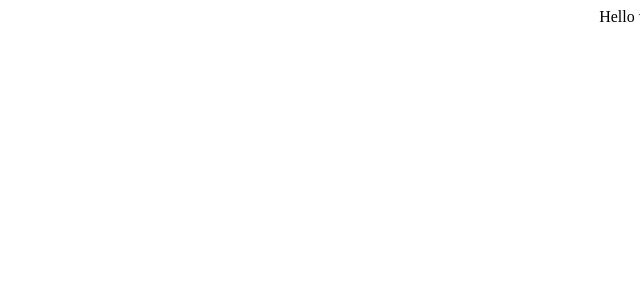
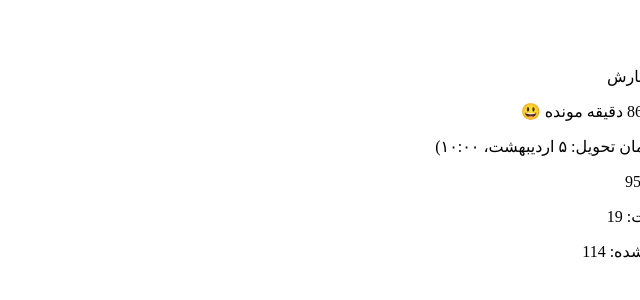
Before and after one commit to merajparsazad/modern-fastfood, a React (Vite) app: page /order/1 in a window 1280 px wide. Shown: the top 300 px of the page, without its empty margins (640-1280 px from the left). Built offline with nearby package versions, Linux system fonts and the light colour scheme.

Commit message:
Set up routing, site pages, and utility functions
- Set up React Router and main site pages
- Added fake orders data for testing
- Created reusable utility functions: formatDate and calcMinutesLeft

```diff
--- a/package.json
+++ b/package.json
@@ -11,7 +11,8 @@
   },
   "dependencies": {
     "react": "^19.1.1",
-    "react-dom": "^19.1.1"
+    "react-dom": "^19.1.1",
+    "react-router-dom": "^7.8.2"
   },
   "devDependencies": {
     "@eslint/js": "^9.34.0",
--- a/src/App.jsx
+++ b/src/App.jsx
@@ -1,5 +1,20 @@
+import { createBrowserRouter, RouterProvider } from "react-router-dom";
+import Home from "./ui/Home";
+import Menu from "./features/menu/Menu";
+import Cart from "./features/cart/Cart";
+import CreateOrder from "./features/order/CreateOrder";
+import Order from "./features/order/Order";
+
+const router = createBrowserRouter([
+  { path: "/", element: <Home /> },
+  { path: "/menu", element: <Menu /> },
+  { path: "/cart", element: <Cart /> },
+  { path: "/order/new", element: <CreateOrder /> },
+  { path: "/order/:orderId", element: <Order /> },
+]);
+
 function App() {
-  return <div>Hello world</div>;
+  return <RouterProvider router={router} />;
 }
 
 export default App;
--- /dev/null
+++ b/src/features/cart/Cart.jsx
@@ -0,0 +1,45 @@
+import { Link } from 'react-router-dom';
+
+const fakeCart = [
+  {
+    pizzaId: 12,
+    name: 'مدیترانه‌ای',
+    quantity: 2,
+    unitPrice: 16,
+    totalPrice: 32,
+  },
+  {
+    pizzaId: 6,
+    name: 'سبزیجات',
+    quantity: 1,
+    unitPrice: 13,
+    totalPrice: 13,
+  },
+  {
+    pizzaId: 11,
+    name: 'قارچ و اسفناج',
+    quantity: 1,
+    unitPrice: 15,
+    totalPrice: 15,
+  },
+];
+
+function Cart() {
+  const cart = fakeCart;
+  console.log(cart);
+
+  return (
+    <div>
+      <Link to="/menu">&larr; برگشت به منو</Link>
+
+      <h2>سبد خرید, اسم یوزر</h2>
+
+      <div>
+        <Link to="/order/new">سفارش</Link>
+        <button>پاک کردن</button>
+      </div>
+    </div>
+  );
+}
+
+export default Cart;
--- /dev/null
+++ b/src/features/menu/Menu.jsx
@@ -0,0 +1,5 @@
+function Menu() {
+  return <h1>منو</h1>;
+}
+
+export default Menu;
--- /dev/null
+++ b/src/features/order/CreateOrder.jsx
@@ -0,0 +1,80 @@
+// import { useState } from "react";
+
+// const isValidPhone = (str) =>
+//   /^\+?\d{1,4}?[-.\s]?\(?\d{1,3}?\)?[-.\s]?\d{1,4}[-.\s]?\d{1,4}[-.\s]?\d{1,9}$/.test(
+//     str
+//   );
+
+const fakeCart = [
+  {
+    pizzaId: 12,
+    name: "مدیترانه‌ای",
+    quantity: 2,
+    unitPrice: 16,
+    totalPrice: 32,
+  },
+  {
+    pizzaId: 6,
+    name: "سبزیجات",
+    quantity: 1,
+    unitPrice: 13,
+    totalPrice: 13,
+  },
+  {
+    pizzaId: 11,
+    name: "قارچ و اسفناج",
+    quantity: 1,
+    unitPrice: 15,
+    totalPrice: 15,
+  },
+];
+
+function CreateOrder() {
+  // const [withPriority, setWithPriority] = useState(false);
+  const cart = fakeCart;
+  console.log(cart);
+
+  return (
+    <div>
+      <h2>میخوای سفارش بدی؟ بزن بریم!</h2>
+
+      <form>
+        <div>
+          <label>اسم</label>
+          <input type="text" name="customer" required />
+        </div>
+
+        <div>
+          <label>شماره موبایل</label>
+          <div>
+            <input type="tel" name="phone" required />
+          </div>
+        </div>
+
+        <div>
+          <label>ادرس</label>
+          <div>
+            <input type="text" name="address" required />
+          </div>
+        </div>
+
+        <div>
+          <input
+            type="checkbox"
+            name="priority"
+            id="priority"
+            // value={withPriority}
+            // onChange={(e) => setWithPriority(e.target.checked)}
+          />
+          <label htmlFor="priority">میخوای سفارشت تو اولویت باشه؟</label>
+        </div>
+
+        <div>
+          <button>سفارش</button>
+        </div>
+      </form>
+    </div>
+  );
+}
+
+export default CreateOrder;
--- /dev/null
+++ b/src/features/order/Order.jsx
@@ -0,0 +1,81 @@
+// Test ID: IIDSAT
+
+import { calcMinutesLeft, formatDate } from "../../utils/helpers";
+
+const order = {
+  id: "ABCDEF",
+  customer: "معراج",
+  phone: "09919391440",
+  address: "البرز - کرج - جهانشهر",
+  priority: true,
+  estimatedDelivery: "2027-04-25T10:00:00",
+  cart: [
+    {
+      pizzaId: 7,
+      name: "ناپولی",
+      quantity: 3,
+      unitPrice: 16,
+      totalPrice: 48,
+    },
+    {
+      pizzaId: 5,
+      name: "شیکاگو",
+      quantity: 2,
+      unitPrice: 16,
+      totalPrice: 32,
+    },
+    {
+      pizzaId: 3,
+      name: "نیویورک",
+      quantity: 1,
+      unitPrice: 15,
+      totalPrice: 15,
+    },
+  ],
+  position: "35.840,51.010",
+  orderPrice: 95,
+  priorityPrice: 19,
+};
+
+function Order() {
+  const {
+    // id,
+    status,
+    priority,
+    priorityPrice,
+    orderPrice,
+    estimatedDelivery,
+    // cart,
+  } = order;
+  const deliveryIn = calcMinutesLeft(estimatedDelivery);
+
+  return (
+    <div>
+      <div>
+        <h2>Status</h2>
+
+        <div>
+          {priority && <span>اولویت</span>}
+          <span>{status} سفارش</span>
+        </div>
+      </div>
+
+      <div>
+        <p>
+          {deliveryIn >= 0
+            ? `فقط ${calcMinutesLeft(estimatedDelivery)} دقیقه مونده 😃`
+            : "سفارش به دستتون رسیده"}
+        </p>
+        <p>(میانگین زمان تحویل: {formatDate(estimatedDelivery)})</p>
+      </div>
+
+      <div>
+        <p>بهای پیتزا: {orderPrice}</p>
+        {priority && <p>بهای اولویت: {priorityPrice}</p>}
+        <p>بهای تمام شده: {orderPrice + priorityPrice}</p>
+      </div>
+    </div>
+  );
+}
+
+export default Order;
--- /dev/null
+++ b/src/ui/Home.jsx
@@ -0,0 +1,13 @@
+function Home() {
+  return (
+    <div>
+      <h1>
+        بهترین پیتزا
+        <br />
+        داغِ داغ، رسیده دمِ دستتون
+      </h1>
+    </div>
+  );
+}
+
+export default Home;
--- /dev/null
+++ b/src/utils/helpers.js
@@ -0,0 +1,14 @@
+export function formatDate(dateStr) {
+  return new Intl.DateTimeFormat("fa-IR-u-ca-persian", {
+    day: "numeric",
+    month: "short",
+    hour: "2-digit",
+    minute: "2-digit",
+  }).format(new Date(dateStr));
+}
+
+export function calcMinutesLeft(dateStr) {
+  const d1 = new Date().getTime();
+  const d2 = new Date(dateStr).getTime();
+  return Math.round((d2 - d1) / 60000);
+}
```
Also changed, not shown: src/features/order/OrderItem.jsx (added, +16 -0 lines), 1 other file (tests, documents, lock files or other folders).
